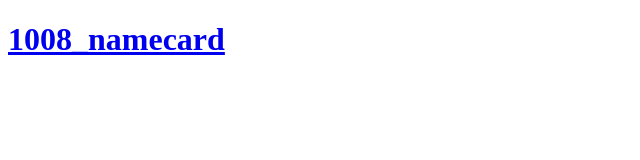
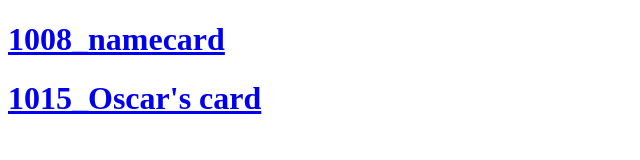
Before and after one commit to weiyang05/weiyang05.github.io, a plain HTML site: page index.html in a window 1280 px wide. Shown: the whole page, without its empty margins (0-640 px from the left). Drawn offline with Linux system fonts and the light colour scheme.

Commit message:
Update index.html

```diff
--- a/index.html
+++ b/index.html
@@ -10,6 +10,7 @@
 
 	<body>
 	<h1> <a href="./1008/1008_namecard.html"> 1008_namecard </a> </h1>
+	<h1> <a href="./1015/1015_Oscar's card.html">1015_Oscar's card </a> </h1>
 	</body>
 
 
```
